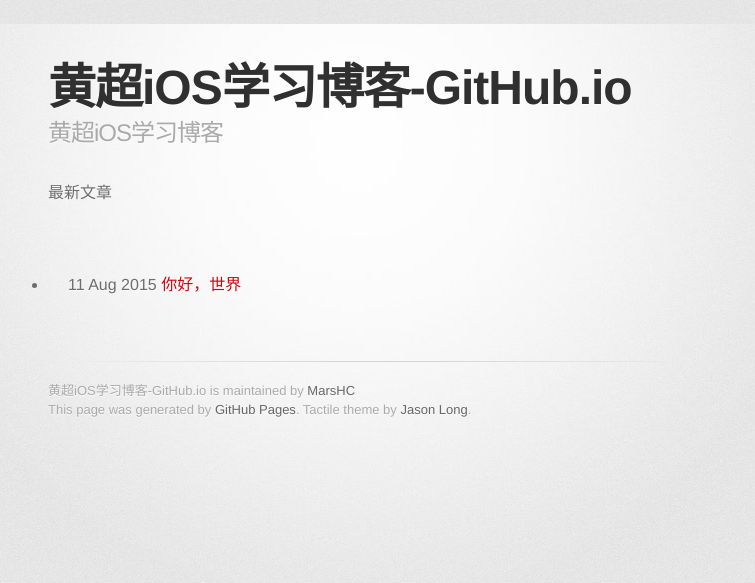
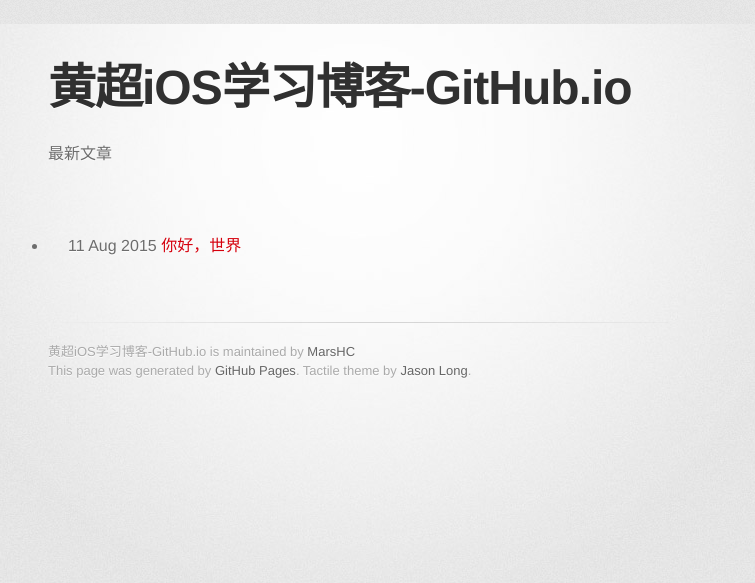
Before and after one commit to MarsHC/hc.iOS.study.github.io, a Jekyll site: the page built from index.html, in a window 1280 px wide. Shown: the top 583 px of the page, without its empty margins (282-1037 px from the left). Built offline with Jekyll 4.4.1, drawn with Linux system fonts in a browser that asks for light colours; some web fonts are replaced.

Commit message:
Fix  there's no </ul>.

```diff
--- a/index.html
+++ b/index.html
@@ -23,7 +23,7 @@
 
         <header>
           <h1>黄超iOS学习博客-GitHub.io</h1>
-          <h2>黄超iOS学习博客</h2>
+          <!-- <h2>黄超iOS学习博客</h2> -->
         </header>
 
         <!-- <section id="downloads" class="clearfix">
@@ -44,6 +44,7 @@
 　　　　{% for post in site.posts %}
 　　　　　　<li>{{ post.date | date_to_string }} <a href="{{ site.baseurl }}{{ post.url }}">{{ post.title }}</a></li>
 　　　　{% endfor %}
+    </ul>
         </section>
 
         <footer>
```
